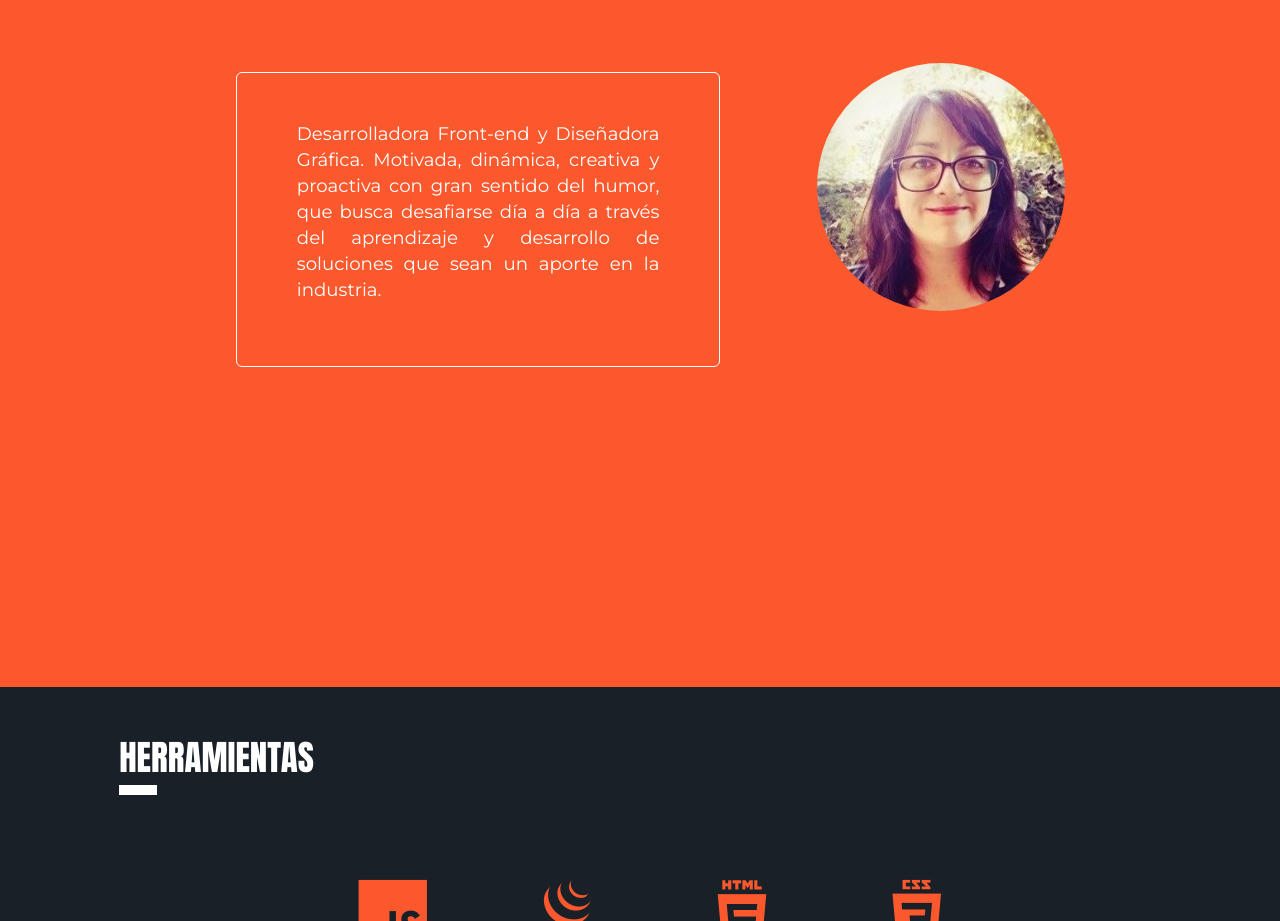
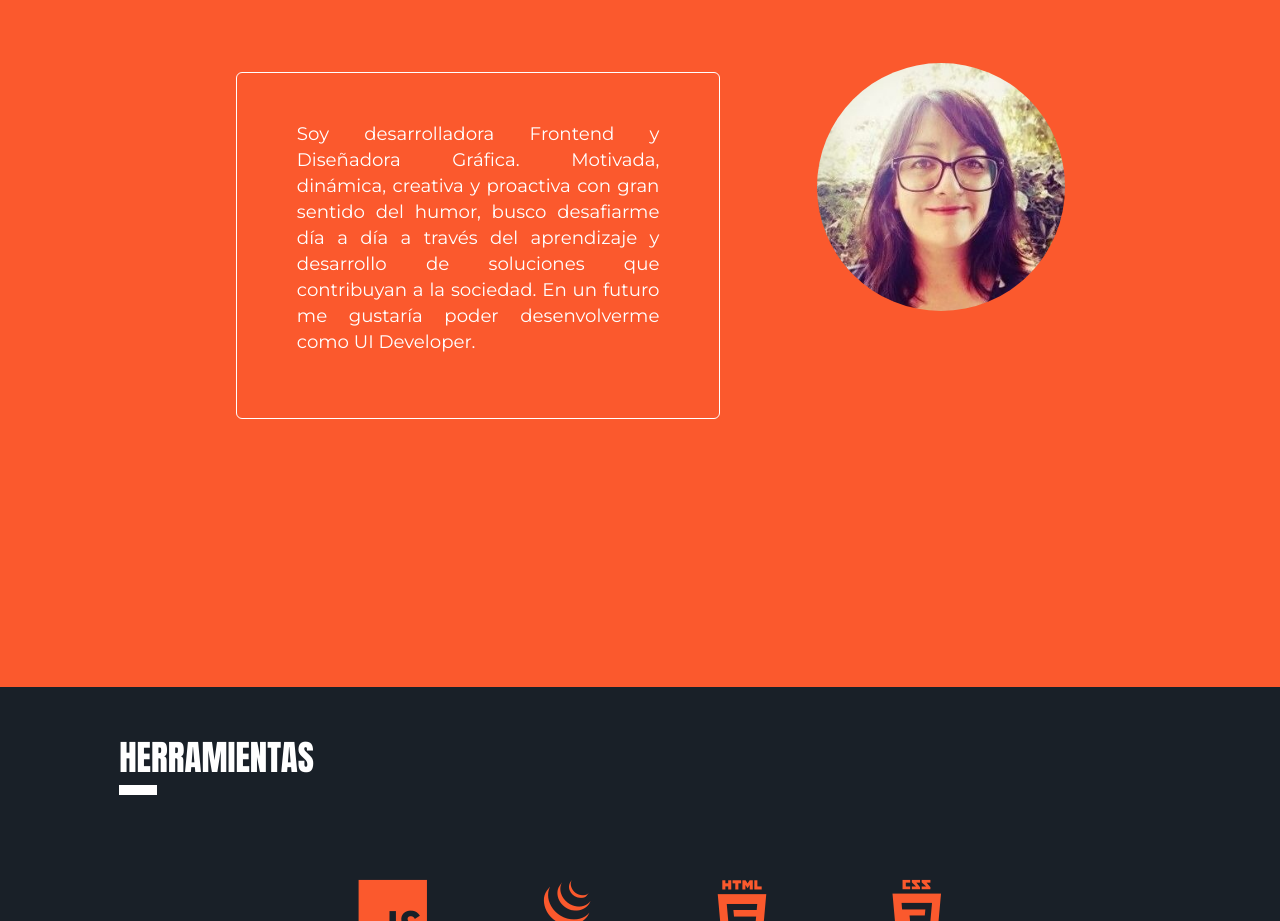
Before and after one commit to adolivaresl/adolivaresl.github.io, a plain HTML site: page index.html in a window 1280 px wide. Shown: the part 1260-2181 px from the top of the page. Drawn offline with nearby package versions, Linux system fonts and the light colour scheme.

Commit message:
corrección en descripcion

```diff
--- a/index.html
+++ b/index.html
@@ -153,7 +153,7 @@
 						<div class="container-fluid">
 							<div class="col-lg-5 col-md-5 col-sm-6 col-xs-12 col-lg-offset-2 col-md-offset-2">
 								<div class="jumbotron aboutBox">
-									<p>Desarrolladora Front-end y Diseñadora Gráfica. Motivada, dinámica, creativa y proactiva con gran sentido del humor, que busca desafiarse día a día a través del aprendizaje y desarrollo de soluciones que sean un aporte en la industria.
+									<p>Soy desarrolladora Frontend y Diseñadora Gráfica. Motivada, dinámica, creativa y proactiva con gran sentido del humor, busco desafiarme día a día a través del aprendizaje y desarrollo de soluciones que contribuyan a la sociedad. En un futuro me gustaría poder desenvolverme como UI Developer.
 									</p>
 								</div>
 							</div>
```
